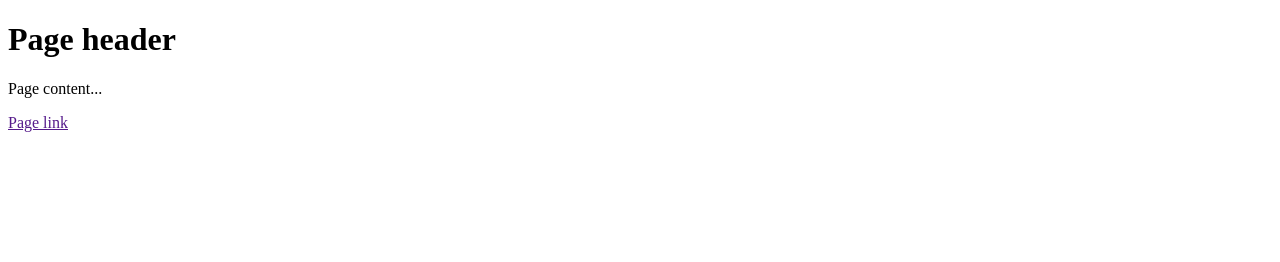
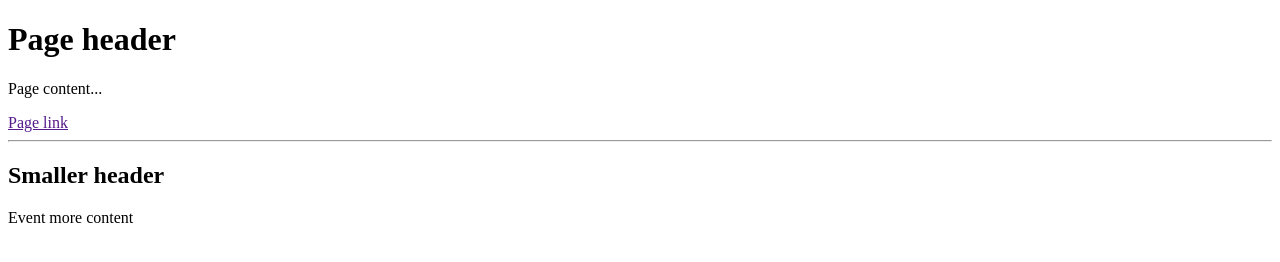
Before and after one commit to IoanAlexandru/Test, a plain HTML site: page index.html in a window 1280 px wide. Drawn offline with Linux system fonts and the light colour scheme.

Commit message:
Adaugat header, text si link

```diff
--- a/index.html
+++ b/index.html
@@ -4,7 +4,10 @@
  </head>
  <body>
  	<h1>Page header</h1>
-   <p>Page content...</p>
-   <a href="">Page link</a>
+   	<p>Page content...</p>
+ 	<a href="">Page link</a>
+ 	<hr>
+ 	<h2>Smaller header</h2>
+ 	<p>Event more content</p>
  </body>
 </html>
```
